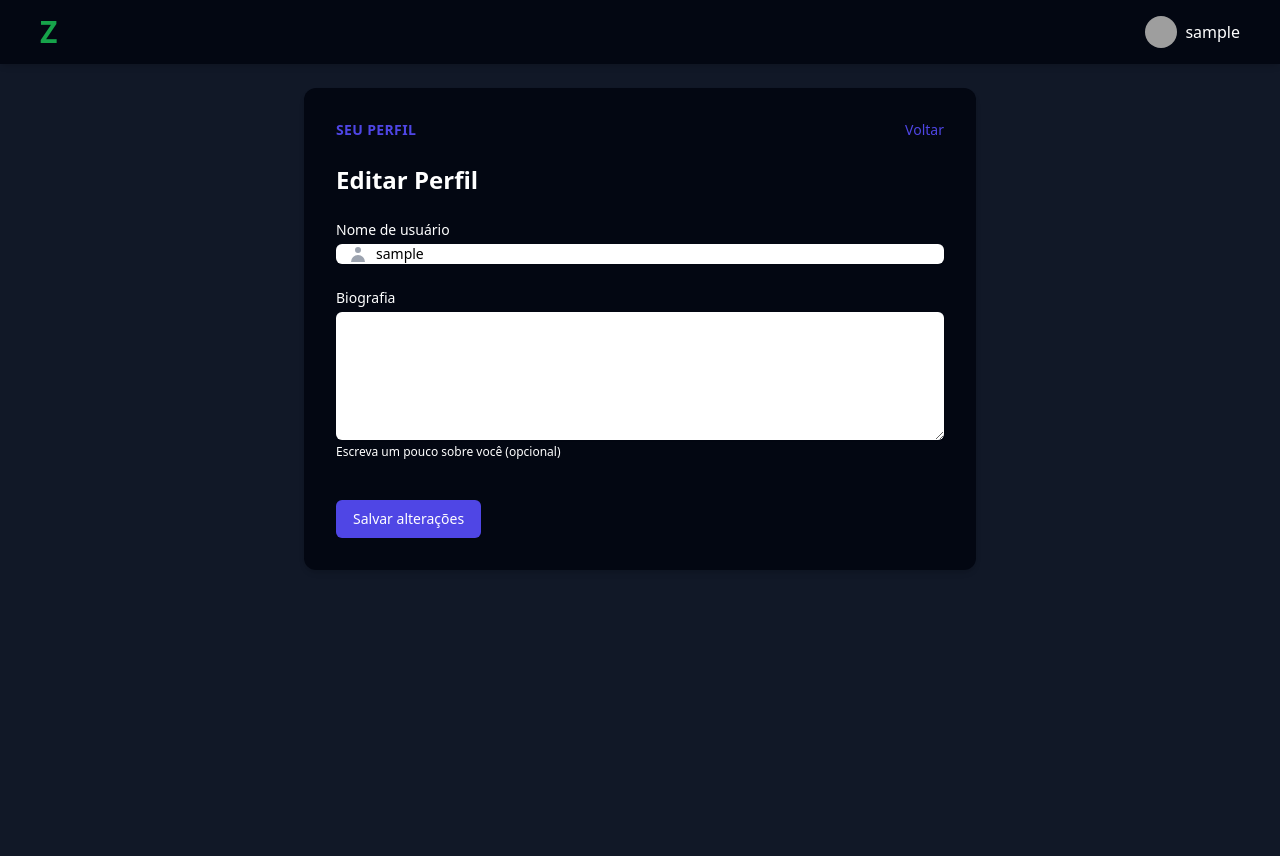
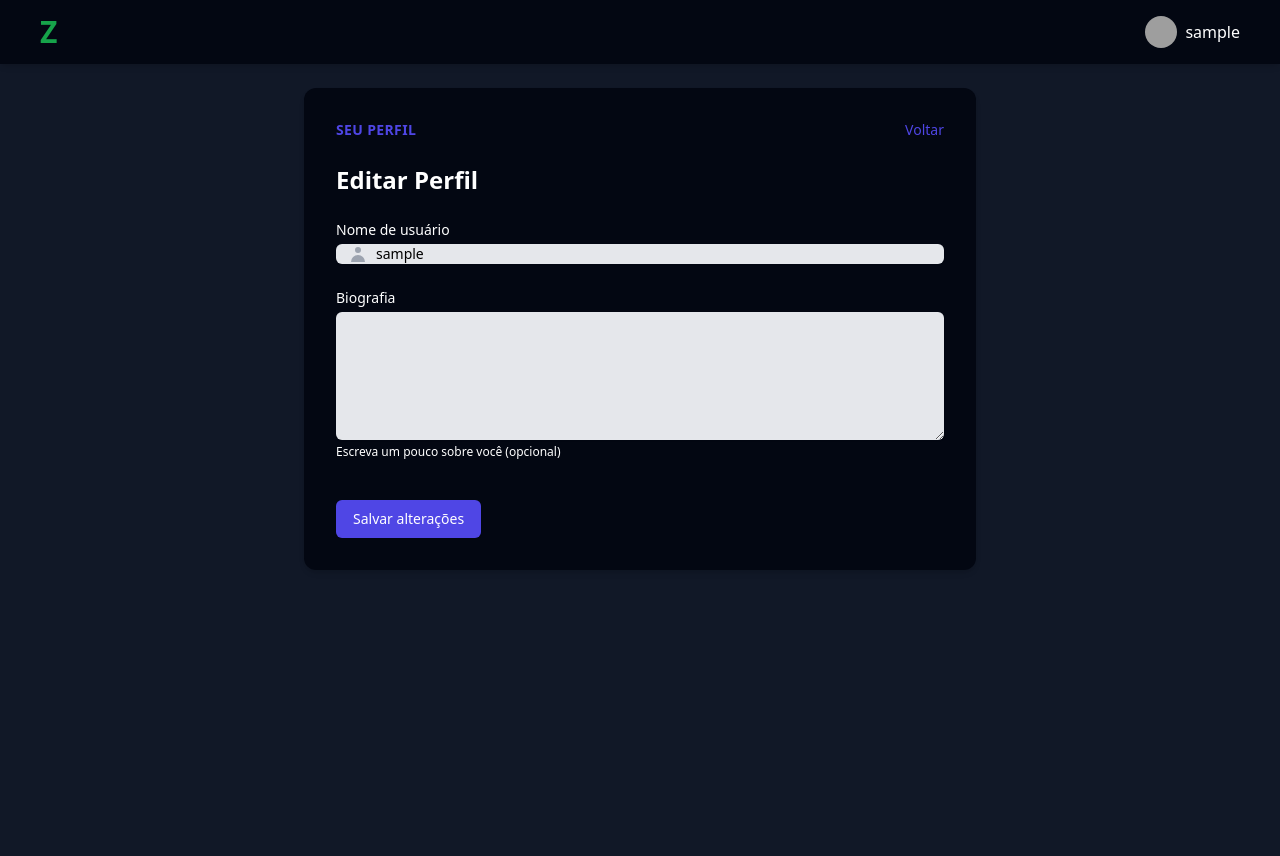
Before and after one commit to DevTroli/Z, a Django app: a page that uses templates/users/edit_profile.html in a window 1280 px wide. Run offline with Django 5.2, Linux system fonts and the light colour scheme; the visitor is signed in with stand-in values (Sample User, id 1); some libraries are stand-ins or nearby versions; grey boxes are pictures that could not be loaded.

Commit message:
🎨 refactor (UI) enhance dark mode consistency & improve form styling

```diff
--- a/templates/auth/login.html
+++ b/templates/auth/login.html
@@ -13,7 +13,7 @@
         <input type="hidden" name="next" value="{{ request.GET.next }}" />
 
         <div>
-          <label for="username" class="block text-sm font-medium text-white text-gray-700">Usuário</label>
+          <label for="username" class="block text-sm font-medium text-white text-white">Usuário</label>
           <div class="mt-1 relative rounded-md shadow-sm">
             <div class="absolute inset-y-0 left-0 pl-3 flex items-center pointer-events-none">
               <svg class="h-5 w-5 text-gray-400" xmlns="http://www.w3.org/2000/svg" viewBox="0 0 20 20" fill="currentColor" aria-hidden="true">
--- a/templates/users/edit_profile.html
+++ b/templates/users/edit_profile.html
@@ -42,7 +42,7 @@
                                     <path fill-rule="evenodd" d="M10 9a3 3 0 100-6 3 3 0 000 6zm-7 9a7 7 0 1114 0H3z" clip-rule="evenodd" />
                                 </svg>
                             </div>
-                            <input type="text" name="username" id="id_username" value="{{ form.username.value|default:'' }}" class="pl-10 focus:ring-indigo-500 focus:border-indigo-500 block w-full shadow-sm sm:text-sm border-gray-300 rounded-md">
+                            <input type="text" name="username" id="id_username" value="{{ form.username.value|default:'' }}" class="pl-10 focus:ring-indigo-500 focus:border-indigo-500 block w-full shadow-sm sm:text-sm border-gray-300 rounded-md bg-gray-200">
                         </div>
                         {% if form.username.errors %}
                         <p class="mt-2 text-sm text-red-600">{{ form.username.errors.0 }}</p>
@@ -54,7 +54,7 @@
                         <label for="id_bio" class="block text-sm font-medium text-white mb-1">
                             Biografia
                         </label>
-                        <textarea name="bio" id="id_bio" rows="4" class="focus:ring-indigo-500 focus:border-indigo-500 block w-full shadow-sm sm:text-sm border-gray-300 rounded-md h-32">{{ form.bio.value|default:'' }}</textarea>
+                        <textarea name="bio" id="id_bio" rows="4" class=" text-gray-950 focus:ring-indigo-500 focus:border-indigo-500 block w-full shadow-sm sm:text-sm border-gray-300 rounded-md h-32 bg-gray-200">{{ form.bio.value|default:'' }}</textarea>
                         <p class="mt-1 text-xs text-white">Escreva um pouco sobre você (opcional)</p>
                         {% if form.bio.errors %}
                         <p class="mt-2 text-sm text-red-600">{{ form.bio.errors.0 }}</p>
--- a/templates/zweets/feed.html
+++ b/templates/zweets/feed.html
@@ -109,7 +109,7 @@
 
             <!-- Botão de Zweetar -->
             <button type="submit"
-              class="bg-green-800 text-white px-5 py-2 rounded-full hover:bg-blue-600 font-medium text-base transition-colors disabled:opacity-50 disabled:cursor-not-allowed"
+              class="bg-green-800 text-white px-5 py-2 rounded-full hover:bg-green-700 font-medium text-base transition-colors disabled:opacity-50 disabled:cursor-not-allowed"
               id="zweet-button">
               Zweetar
             </button>
```
Also changed, not shown: templates/zweets/zweet_list.html (+4 -4 lines).
